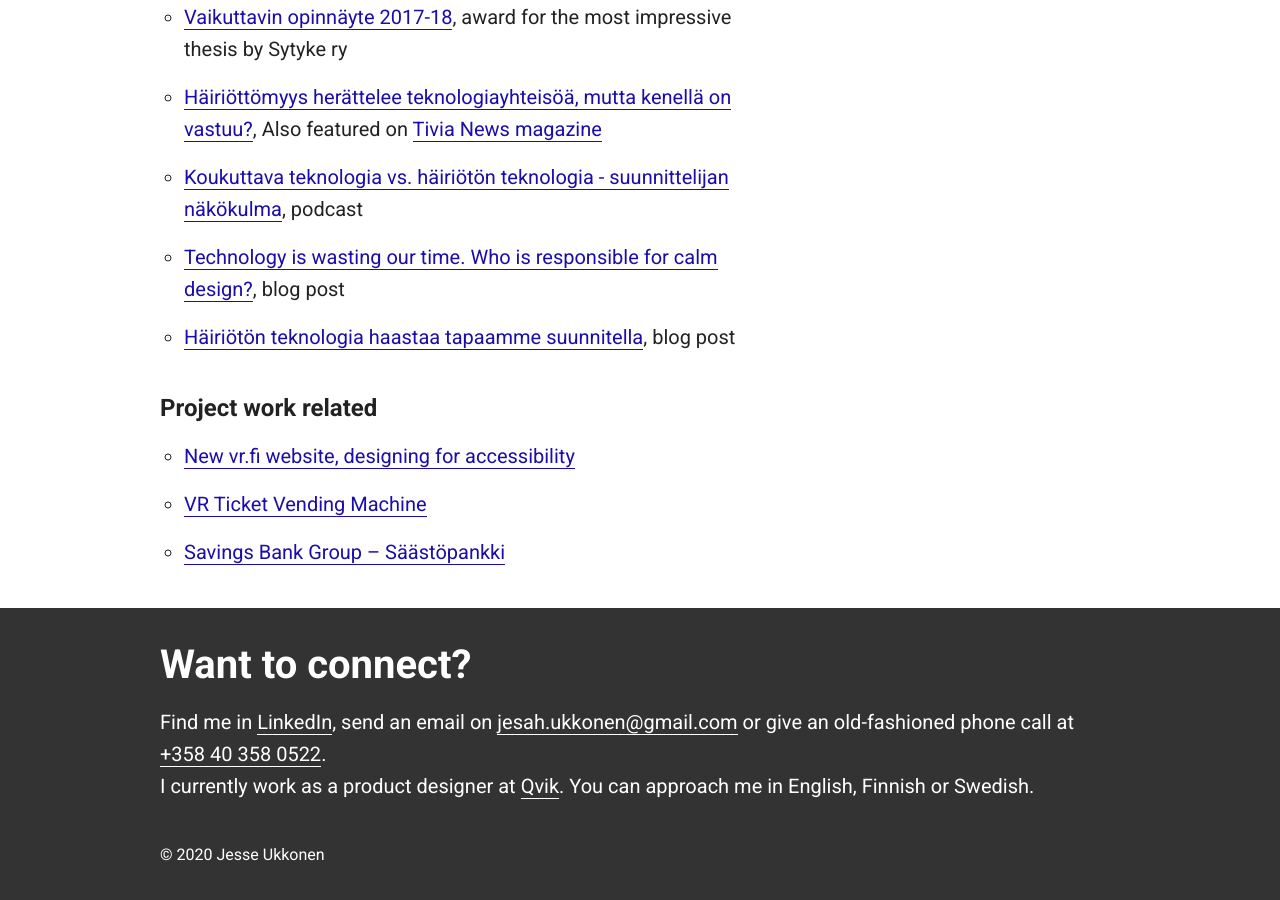
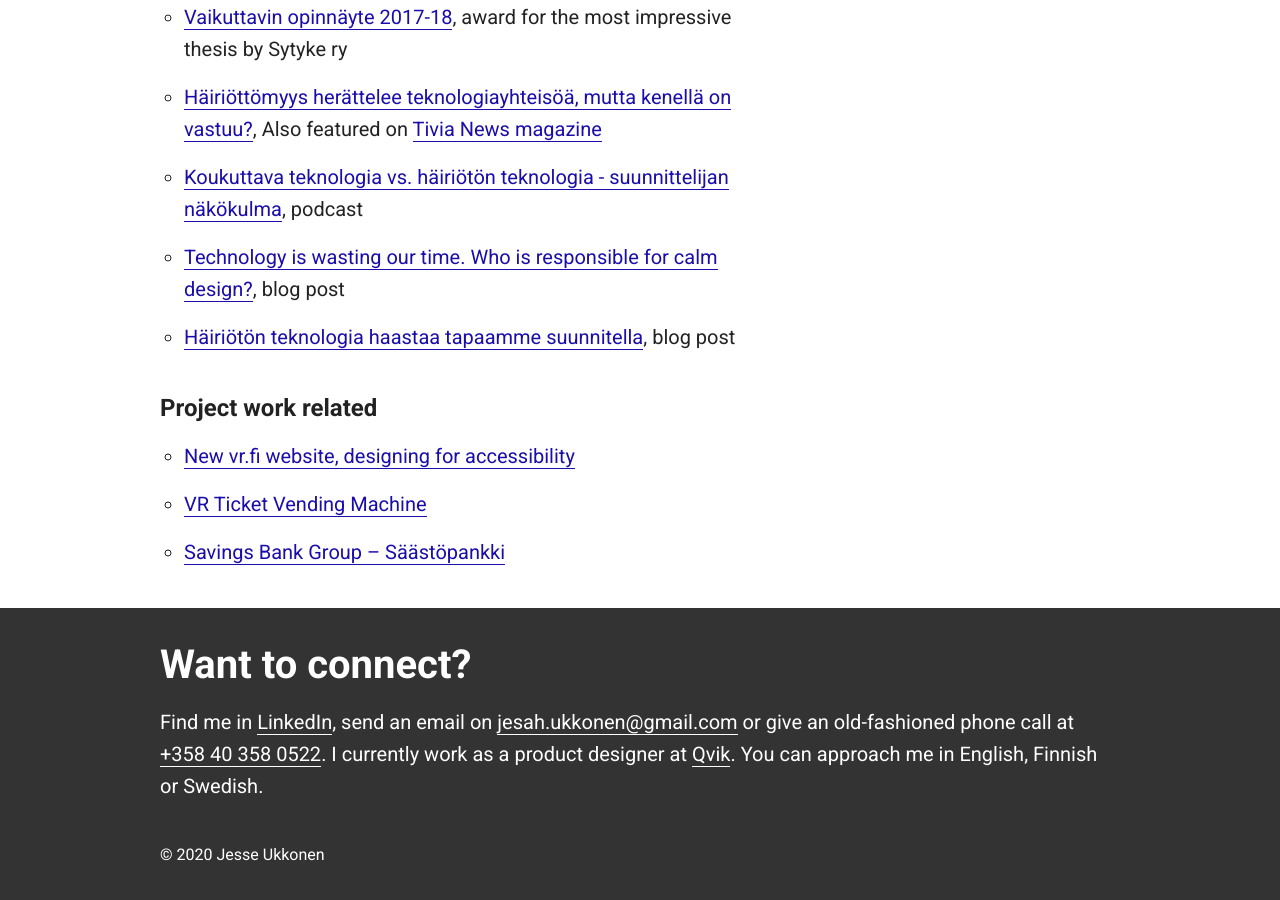
Before and after one commit to jesseu/jesseu.github.io, a Jekyll site: the page built from index.html, in a window 1280 px wide and 900 px high, scrolled down 2174 px. Built offline with Jekyll 4.4.1, drawn with Linux system fonts in a browser that asks for light colours.

Commit message:
Update default.html

```diff
--- a/_layouts/default.html
+++ b/_layouts/default.html
@@ -47,7 +47,7 @@
     <footer class= "footer">
       <div class="container footer-content">
         <h2><a id="connect"></a>Want to connect?</h2>
-        <p>Find me in <a class="link-dark-bg" href="https://www.linkedin.com/in/jesseukkonen/" target="_blank">LinkedIn</a>, send an email on <a class="link-dark-bg" href="javascript:alert('JavaScript')" onclick="this.href=atob('bWFpbHRvOmplc2FoLnVra29uZW4lNDBnbWFpbC5jb20='); return true" target="_blank">jesah.ukkonen@gmail.com</a> or give an old-fashioned phone call at <a class="link-dark-bg" href="tel:+358403580522">+358 40 358 0522</a>.<br> I currently work as a product designer at <a class="link-dark-bg" href="https://qvik.com/" target="_blank">Qvik</a>. You can approach me in English, Finnish or Swedish.</p>
+        <p>Find me in <a class="link-dark-bg" href="https://www.linkedin.com/in/jesseukkonen/" target="_blank">LinkedIn</a>, send an email on <a class="link-dark-bg" href="javascript:alert('JavaScript')" onclick="this.href=atob('bWFpbHRvOmplc2FoLnVra29uZW4lNDBnbWFpbC5jb20='); return true" target="_blank">jesah.ukkonen@gmail.com</a> or give an old-fashioned phone call at <a class="link-dark-bg" href="tel:+358403580522">+358 40 358 0522</a>. I currently work as a product designer at <a class="link-dark-bg" href="https://qvik.com/" target="_blank">Qvik</a>. You can approach me in English, Finnish or Swedish.</p>
 
         <p style="margin-bottom:0; font-size:1rem;">&copy; <script type="text/javascript">document.write(new Date().getFullYear());
           </script> Jesse Ukkonen</p>
```
